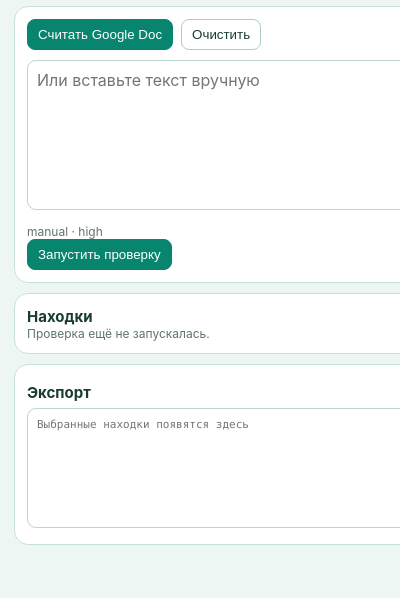
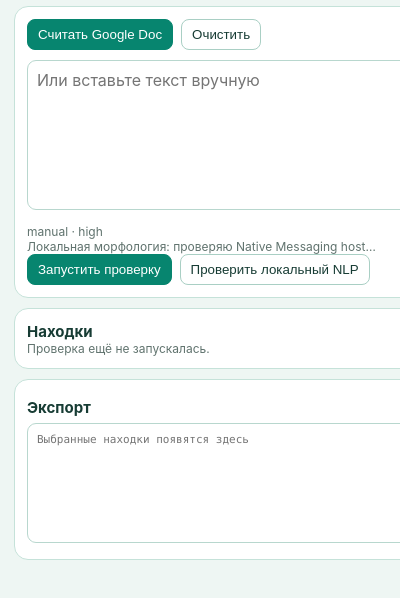
Before and after one commit to Naeirae/lingvilibrist, a browser extension: page apps/chrome-extension/popup.html in a window 400 px wide. Shown: the part 60-658 px from the top of the page. Drawn offline with Linux system fonts and the light colour scheme; files whose address does not match are found by name.

Commit message:
Expose local NLP status in public Chrome UI

```diff
--- a/apps/chrome-extension/popup.html
+++ b/apps/chrome-extension/popup.html
@@ -23,7 +23,8 @@
       </div>
       <textarea id="text" placeholder="Или вставьте текст вручную"></textarea>
       <div id="sourceState" class="muted">Источник не выбран.</div>
-      <div class="row"><button id="run" class="primary">Запустить проверку</button></div>
+      <div id="localNlpState" class="muted">Локальная морфология: проверяю Native Messaging host…</div>
+      <div class="row"><button id="run" class="primary">Запустить проверку</button><button id="retryLocalNlp">Проверить локальный NLP</button></div>
     </section>
 
     <section class="panel">
```
